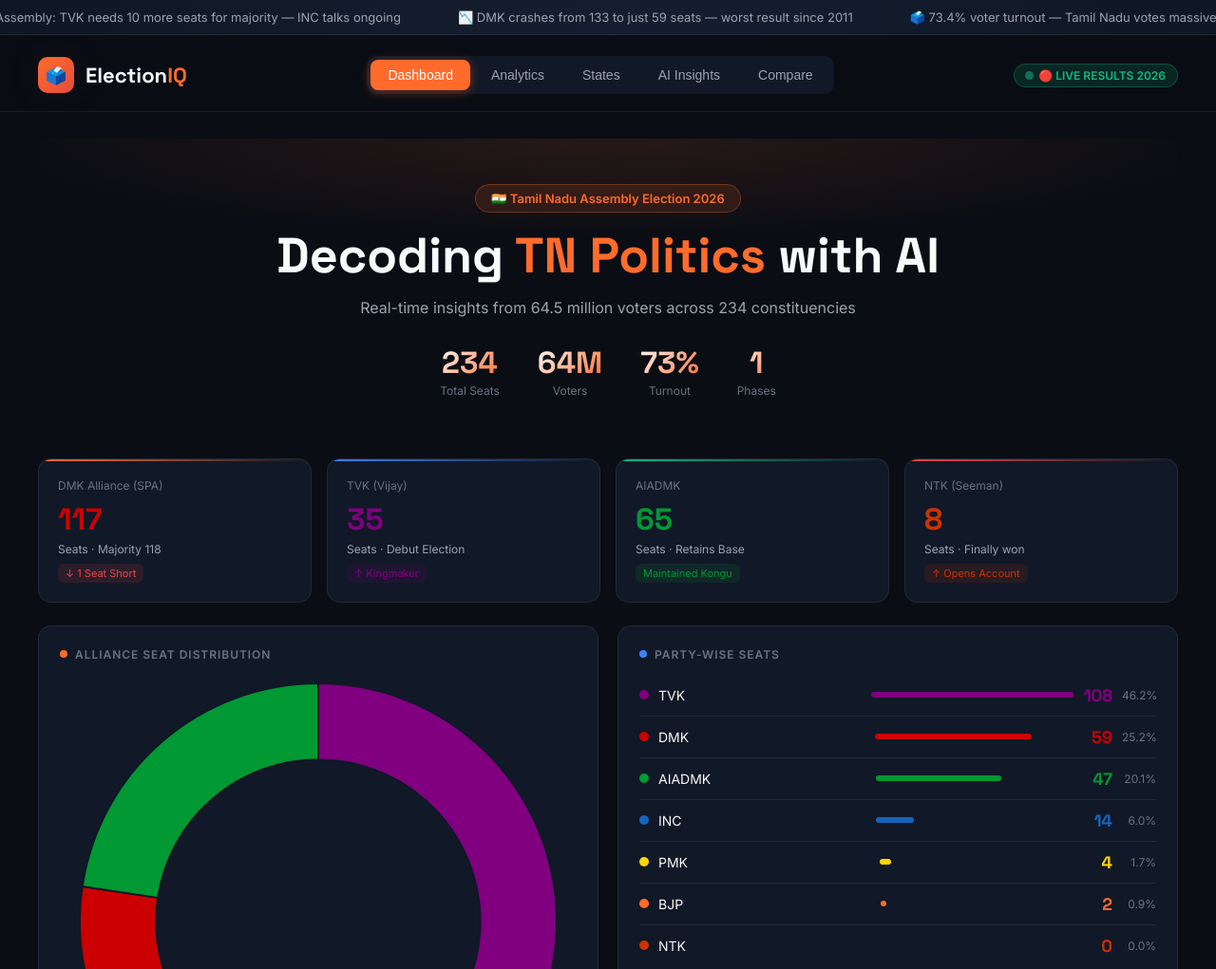
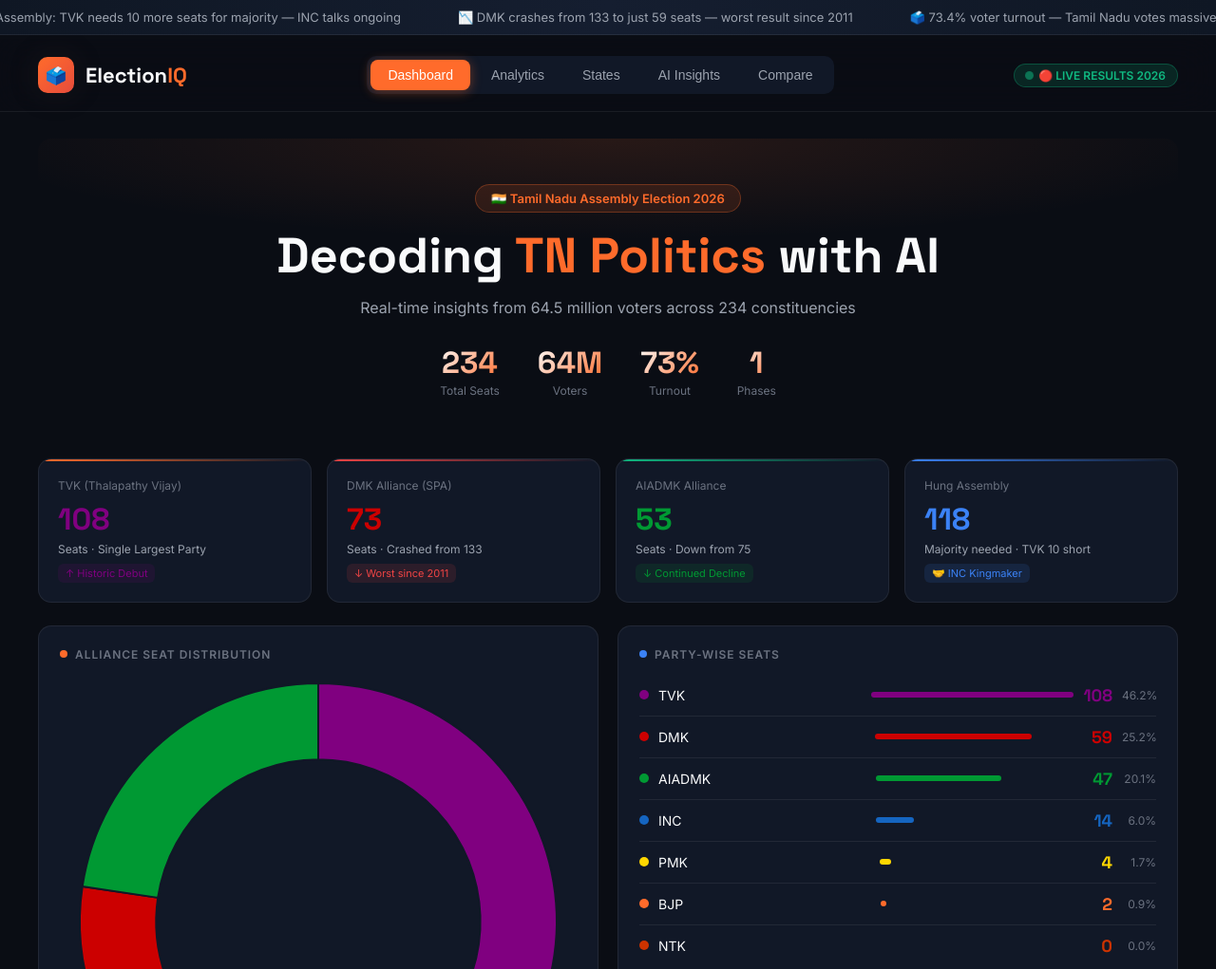
Before and after one commit to praveen3103/BuildwithAI__Challenge2, a website: page index.html in a window 1280 px wide. Shown: the top 1021 px of the page at 95% size. Drawn offline with nearby package versions, Linux system fonts and the light colour scheme; no server answers.

Commit message:
Fix: Correct all hardcoded stat cards with real ECI 2026 data - TVK 108, DMK 73, AIADMK 53

```diff
--- a/index.html
+++ b/index.html
@@ -42,28 +42,28 @@
   </div>
   <div class="grid-4">
     <div class="stat-card">
+      <div class="stat-label">TVK (Thalapathy Vijay)</div>
+      <div class="stat-value" style="color:#800080">108</div>
+      <div class="stat-sub">Seats · Single Largest Party</div>
+      <div class="stat-chip" style="background:rgba(128,0,128,.12);color:#800080">↑ Historic Debut</div>
+    </div>
+    <div class="stat-card red">
       <div class="stat-label">DMK Alliance (SPA)</div>
-      <div class="stat-value" style="color:#CC0000">117</div>
-      <div class="stat-sub">Seats · Majority 118</div>
-      <div class="stat-chip down">↓ 1 Seat Short</div>
+      <div class="stat-value" style="color:#CC0000">73</div>
+      <div class="stat-sub">Seats · Crashed from 133</div>
+      <div class="stat-chip down">↓ Worst since 2011</div>
+    </div>
+    <div class="stat-card green">
+      <div class="stat-label">AIADMK Alliance</div>
+      <div class="stat-value" style="color:#009933">53</div>
+      <div class="stat-sub">Seats · Down from 75</div>
+      <div class="stat-chip" style="background:rgba(0,153,51,.12);color:#009933">↓ Continued Decline</div>
     </div>
     <div class="stat-card blue">
-      <div class="stat-label">TVK (Vijay)</div>
-      <div class="stat-value" style="color:#800080">35</div>
-      <div class="stat-sub">Seats · Debut Election</div>
-      <div class="stat-chip" style="background:rgba(128,0,128,.12);color:#800080">↑ Kingmaker</div>
-    </div>
-    <div class="stat-card green">
-      <div class="stat-label">AIADMK</div>
-      <div class="stat-value" style="color:#009933">65</div>
-      <div class="stat-sub">Seats · Retains Base</div>
-      <div class="stat-chip" style="background:rgba(0,153,51,.12);color:#009933">Maintained Kongu</div>
-    </div>
-    <div class="stat-card red">
-      <div class="stat-label">NTK (Seeman)</div>
-      <div class="stat-value" style="color:#cc3300">8</div>
-      <div class="stat-sub">Seats · Finally won</div>
-      <div class="stat-chip" style="background:rgba(204,51,0,.12);color:#cc3300">↑ Opens Account</div>
+      <div class="stat-label">Hung Assembly</div>
+      <div class="stat-value" style="color:#3B82F6">118</div>
+      <div class="stat-sub">Majority needed · TVK 10 short</div>
+      <div class="stat-chip" style="background:rgba(59,130,246,.12);color:#3B82F6">🤝 INC Kingmaker</div>
     </div>
   </div>
   <div class="grid-2">
@@ -105,7 +105,7 @@
       <div class="chart-wrap"><canvas id="voteShareBar" height="220"></canvas></div>
     </div>
     <div class="card">
-      <div class="card-title"><span class="dot" style="background:#EF4444"></span>Seat Gain/Loss vs 2019</div>
+      <div class="card-title"><span class="dot" style="background:#EF4444"></span>Seat Change vs 2021</div>
       <div class="chart-wrap"><canvas id="swingBar" height="220"></canvas></div>
     </div>
   </div>
@@ -120,7 +120,7 @@
   <div class="card">
     <div class="card-title"><span class="dot"></span>Region-wise Results — Tamil Nadu</div>
     <table class="states-table">
-      <thead><tr><th>Region</th><th>Seats</th><th>DMK+</th><th>AIADMK+</th><th>TVK</th><th>Others</th></tr></thead>
+      <thead><tr><th>Region</th><th>Seats</th><th>TVK</th><th>DMK+</th><th>AIADMK+</th><th>Others</th></tr></thead>
       <tbody id="states-body"></tbody>
     </table>
   </div>
@@ -171,7 +171,7 @@
   </div>
 </section>
 
-<script src="data.js?v=2026"></script>
-<script src="app.js?v=2026"></script>
+<script src="data.js?v=3"></script>
+<script src="app.js?v=3"></script>
 </body>
 </html>
```
